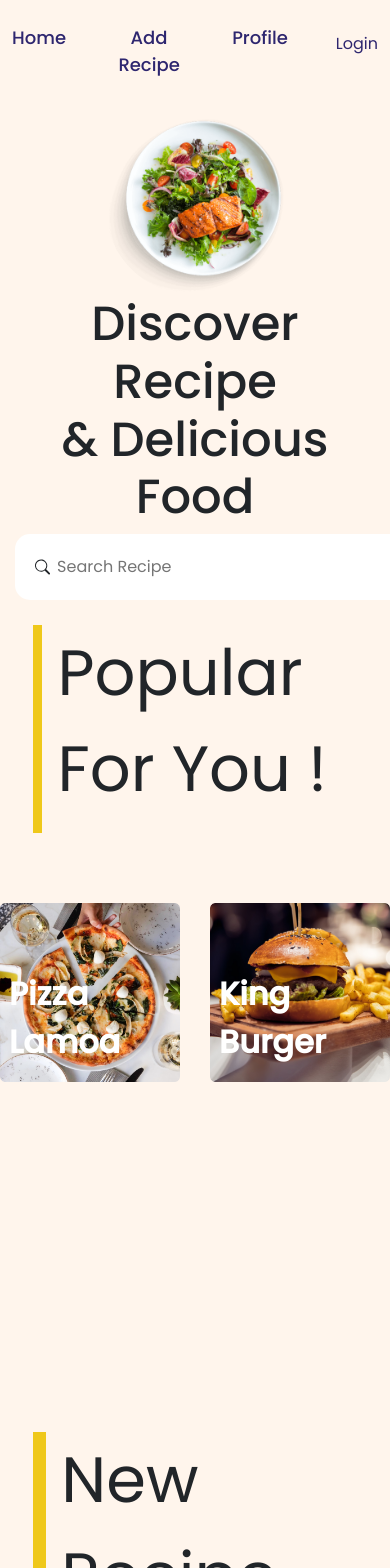
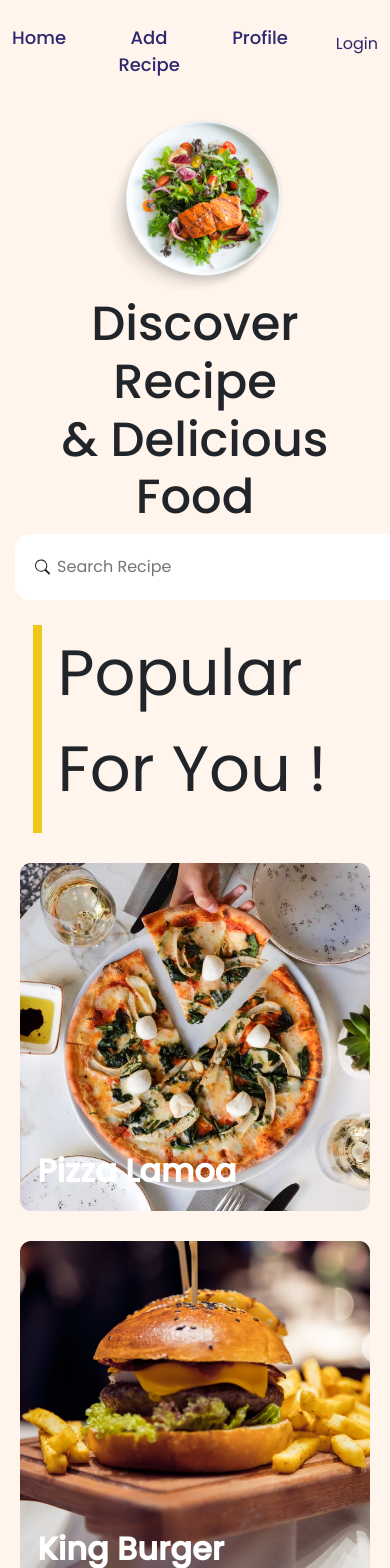
Before and after one commit to Pijar-Camp-Batch-15-Team-B/pijar-food-fe, a React (Create React App) app: page / in a window 390 px wide. Shown: the top 1568 px of the page. Built offline with nearby package versions, Linux system fonts and the light colour scheme.

Commit message:
[Update] Responsive

```diff
--- a/src/style/Home.css
+++ b/src/style/Home.css
@@ -104,7 +104,6 @@
 
 .recipe-box{
     background-color: #FFF5EC;
-    height: 90vh;
     padding-top: 15rem;
 }
 
@@ -188,4 +187,17 @@ hr {
     .hero-right img {
         width: 50%;
     }
+
+    /* Popular Mobile */
+    .popular-img {
+        display: flex;
+        flex-direction: column;
+        align-items: center;
+        justify-content: center;
+        padding: 20px;
+    }
+
+    .inner-text img{
+        width: 100%;
+    }
 }
```
